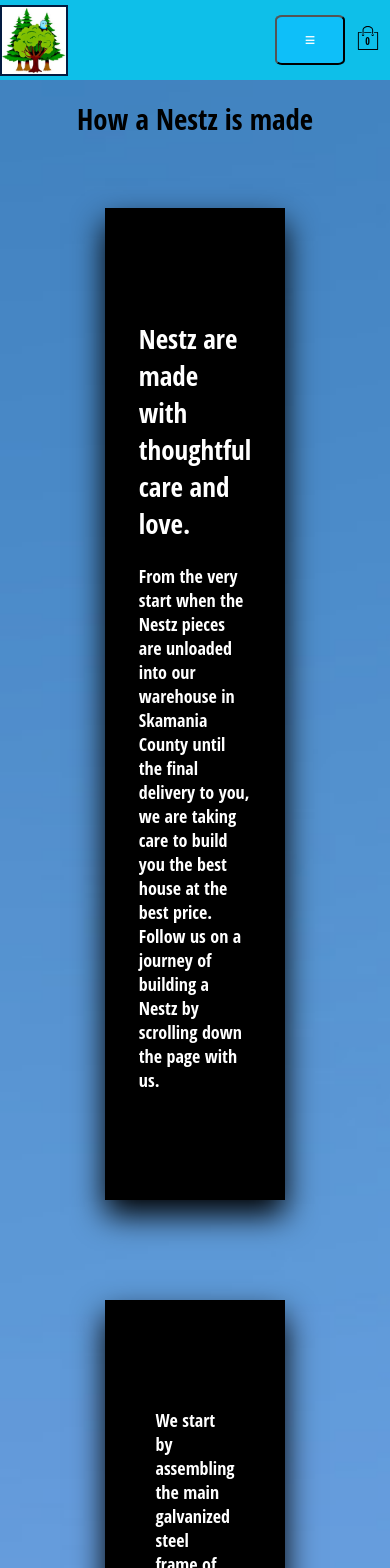
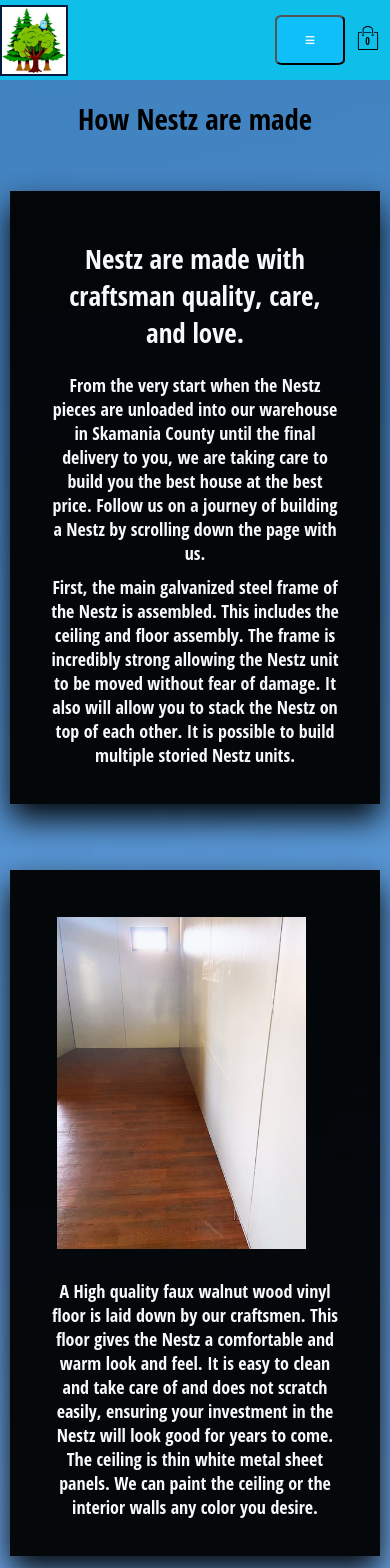
Before and after one commit to dorjepadma/nestz2.0, a React (Create React App) app: page /Construction in a window 390 px wide. Shown: the top 1568 px of the page. Built offline with nearby package versions, Linux system fonts and the light colour scheme; no server answers; the database is empty; a web font is replaced by a local one.

Commit message:
web responsiveness and enhanced UI for the Nestz Construction Page is finished

```diff
--- a/src/Components/footer/Footer.component.jsx
+++ b/src/Components/footer/Footer.component.jsx
@@ -64,7 +64,7 @@
 
     <div className="row text-center">
       <div className="col-md-4 box">
-        <span className="copywrite
+        <span className="copyright
         ">©RobsinInc
         <script>document.write(new Date().getFullYear())</script>
         </span>
--- a/src/Routes/ConstructionPage/ConstructionPage.component.jsx
+++ b/src/Routes/ConstructionPage/ConstructionPage.component.jsx
@@ -1,5 +1,5 @@
 import React from 'react';
-import { Card, Container,  } from 'react-bootstrap';
+import { Card, Container } from 'react-bootstrap';
 import doorImage from '../../assets/images/processPage/NestzWithDoor.jpg'
 import wallJoint from '../../assets/images/processPage/NestzWallJoint.JPG'
 import WallPanel from '../../assets/images/processPage/nestzWallPanel.png'
@@ -16,126 +16,114 @@
 
 const Construction = () => (
 <div className='processPage'>
-<div className='processTitle'>
-  <h1 >How a Nestz is made</h1>
+  <div className='processTitle'>
+    <h1 >How Nestz are made</h1>
   </div>
-
   <Container className='panelCard'>
     <Card.Body>
-      <Card.Title>
+      <div className= 'processText'>
         <h2>
-          Nestz are made with thoughtful care and love.
+          Nestz are made with craftsman quality, care, and love.
         </h2>
-      </Card.Title>
-      <Card.Text>
-      From the very start when the Nestz pieces are unloaded into our warehouse in Skamania County until the final delivery to you, we are taking care to build you the best house at the best price. Follow us on a journey of building a Nestz by scrolling down the page with us.
-      </Card.Text>
+      </div>
+      <div className= 'processText'>
+        From the very start when the Nestz pieces are unloaded into our warehouse in Skamania County until the final delivery to you, we are taking care to build you the best house at the best price. Follow us on a journey of building a Nestz by scrolling down the page with us.
+      </div>
+
+      <div className= 'processText'>
+        First, the main galvanized steel frame of the Nestz is assembled. This includes the ceiling and floor assembly. The frame is incredibly strong allowing the Nestz unit to be moved without fear of damage. It also will allow you to stack the Nestz on top of each other. It is possible to build multiple storied Nestz units.
+      </div>
     </Card.Body>
   </Container>
 
   <Container className='panelCard'>
-    <Card.Body>
-      <Card.Text>
-        We start by assembling the main galvanized steel frame of the Nestz. This includes the ceiling and floor assembly.
-      </Card.Text>
-    </Card.Body>
+      <div className= 'constructionImgContainer'>
+      <Card.Img  className='constructionImage' src={Floor} alt='nestz walls being placed'/>
+      </div>
+      <div className= 'processText'>
+       A High quality faux walnut wood vinyl floor is laid down by our craftsmen. This floor gives the Nestz a comfortable and warm look and feel. It is easy to clean and take care of and does not scratch easily, ensuring your investment in the Nestz will look good for years to come. The ceiling is thin white metal sheet panels. We can paint the ceiling or the interior walls any color you desire.
+      </div>
+
   </Container>
 
   <Container className='panelCard'>
-      <div>
-      <Card.Img  className= 'processImage' src={Floor} alt='nestz walls being placed'/>
+      <div className= 'processText'>
+        R-15 rock wool insulated steel wall panels are placed around the main frame. Windows and a door opening are carefully cut out of the panels. The rock wool is incredible energy efficient and is a great way to keep the Nestz warm. It also helps to keep out unwanted noise from the environment. The rock wool is also naturally fire resistant making it ideal for placement in country forest surroundings.
       </div>
-    <Card.Body>
-      <Card.Text>
-        We continue by laying down with precision the high quality faux walnut wood vinyl floor. This floor gives the Nestz a comfortable and warm look and feel.
-      </Card.Text>
-    </Card.Body>
+      <div className= 'constructionImgContainer'>
+        <Card.Img className='constructionImage' src={Walls} alt='nestz walls being placed'/>
+      </div>
+
+
   </Container>
 
   <Container className='panelCard'>
-      <div>
-        <Card.Img  className= 'processImage' src={Walls} alt='nestz walls being placed'/>
-      </div>
-    <Card.Body>
-      <Card.Text>
-        then we place the R-15 rock wool insulated steel wall panels, we cut out the window and door openings. We install the double pained low e windows and insulate steel door.
-      </Card.Text>
-    </Card.Body>
+    <div className= 'constructionImgContainer'>
+      <Card.Img className='constructionImage' src={doorImage} alt='a nestz door'/>
+    </div>
+    <div className= 'processText'>
+      Double paned low e windows and an insulated steel door are installed. The door is strong, solid, and secure with a steel dead bolt. The windows open to allow fresh air in along with plenty of light. After all gaps are filled with high quality spray foam, the windows and door are sealed with a vinyl edging.
+    </div>
   </Container>
 
   <Container className='panelCard'>
-      <div>
-        <Card.Img className= 'processImage' src={doorImage} alt='a nestz door'/>
-      </div>
-    <Card.Body>
-      <Card.Text>
-        We install the double pained low e windows and insulate steel door.
-      </Card.Text>
-    </Card.Body>
+    <div className= 'processText'>
+      Next the bathroom is installed. It includes a ceramic toilet and sink along with the plumbing so you can hook up to a sewer or sceptic line as soon as your receive the Nestz. There is also a shower as an optional configuration. Water drainage is not problem for the Nestz.There are two lights in the bathroom mounted in the ceiling as well as high window for more light and ventilation.
+    </div>
+    <div className= 'constructionImgContainer' >
+      <Card.Img  className='constructionImage' src={Bathroom} alt='a Nestz Bathroom'/>
+    </div>
   </Container>
 
   <Container className='panelCard'>
-    <div>
-      <Card.Img  className= 'processImage' src={Bathroom} alt='a nestz floor'/>
+    <div className= 'constructionImgContainer'>
+      <Card.Img className='constructionImage' src={Wiring} alt='a nestz power input Plug'/>
     </div>
-  <Card.Body>
-  <Card.Text>
-    We next install the bathroom if it is part of the order, which includes a toilet and sink, with a shower as an optional configuration.
-  </Card.Text>
-  </Card.Body>
+    <div className= 'constructionImgContainer'>
+      <Card.Img className='constructionImage' src={Plug} alt='a nestz power input Plug'/>
+    </div>
+
+    <div className= 'processText'>
+      The wiring, electrical fuse panel, water heater, battery pack and plumbing are installed. This is the guts that make the home comfortable and work for you. Everyone likes electricity, water, and plumbing, so we thought, "lets give it to the people, they deserve a good living space." The result is an office or living space that is completely move in ready. All you have to worry about is what kind of furniture you want to place within the Nestz.
+    </div>
+
   </Container>
 
   <Container className='panelCard'>
-  <div>
-      <Card.Img  className= 'processImage' src={Wiring} alt='a nestz power input Plug'/>
+    <div className= 'processText'>
+      After the electricity is installed, the LED lights are installed so you and your family can see in a Nestz. I know it seems trivial, but being able to see is important. Following that, since we are in the Pacific North West we have added a heater so you can stay warm during the winter. There is an option to install an air conditioner if you want, now that the summers are getting warmer.
     </div>
-    <div>
-      <Card.Img  className= 'processImage' src={Plug} alt='a nestz power input Plug'/>
+    <div className='constructionImgContainer'>
+      <Card.Img className='constructionImage' src={Heater} alt='a nestz power input Plug'/>
     </div>
-    <Card.Body>
-    <Card.Text>
-      We install the wiring, electrical fuse panel, water heater, and the plumbing. This is the guts that makes the home comfortable and work for you. Everyone likes electricity, water, and plumbing, so we thought, "lets give it to the people, they deserve a good living space."
-    </Card.Text>
-  </Card.Body>
+    <div className='constructionImgContainer'>
+      <Card.Img className='constructionImage' src={Lights} alt='a nestz power input Plug'/>
+    </div>
+
+
   </Container>
 
   <Container className='panelCard'>
-  <div>
-      <Card.Img  className= 'processImage' src={Heater} alt='a nestz power input Plug'/>
+    <div className='constructionImgContainer'>
+      <img className='constructionImage' src={WallPanel} alt='wall panel'/>
     </div>
-    <div>
-      <Card.Img  className= 'processImage' src={Lights} alt='a nestz power input Plug'/>
+    <div className='constructionImgContainer'>
+      <img  className='constructionImage' src={wallJoint} alt='detail of wall panel'/>
     </div>
-    <Card.Body>
-    <Card.Text>
-      After the electricity is installed, we install the lights so you and your family can see in a Nestz. I know it seems trivial, but being able to see is important. Following that, since we are in the Pacific North West we have added a heater so you can stay warm during the winter.
-    </Card.Text>
-  </Card.Body>
+
+    <div className= 'processText'>
+      The decorative insulated metal faux wood siding on the outside of the Nestz is placed creating a classical cabin look. This also helps with insulation and contributes to the overall look of the Nestz. The siding is securely fastened ensuring that the Nestz can weather what ever challenges the environment of the Pacific Northwest will throw at it.
+    </div>
+
   </Container>
 
   <Container className='panelCard'>
-    <div>
-      <Card.Img className='processImage' variant="top" src={WallPanel} />
+    <div className= 'processText'>
+      Your Nestz is ready to be delivered to you. It is a warm, safe, and friendly environment that is quiet and comfortable. We hope you enjoy your new Nestz.
     </div>
-    <div>
-      <Card.Img className='processImage' variant="top" src={wallJoint} />
+    <div className='constructionImgContainer'>
+      <Card.Img className='constructionImage' src={CompleteNestz} />
     </div>
-    <Card.Body>
-    <Card.Text>
-      We place the decorative insulated metal wood look siding on the outside of the Nestz giving it a classical cabin look.
-    </Card.Text>
-    </Card.Body>
-  </Container>
-
-  <Container className='panelCard'>
-    <Card.Body>
-    <div>
-      <Card.Img className='processImage' variant="top" src={CompleteNestz} />
-    </div>
-    <Card.Text>
-      Now the Nestz is ready to be delivered to you.
-    </Card.Text>
-    </Card.Body>
   </Container>
 </div>
 )
--- a/src/Routes/ConstructionPage/ConstructionPage.styles.scss
+++ b/src/Routes/ConstructionPage/ConstructionPage.styles.scss
@@ -9,32 +9,55 @@
 }
 
 .panelCard {
+  display: flex;
+  flex-direction: row;
+  justify-content: center;
+  align-items: center;
+  width: 95%;
+  padding: 1.5em;
   color: white;
   font-size: large;
-  display: flex;
-  flex-direction: column;
-  justify-content: center;
-  align-items: center;
-  padding: 5em;
-  width: 40%;
-  margin: 50px auto;
-    background: black;
+  margin: 33px auto;
+  background: black;
+  opacity: .95;
     -moz-box-shadow: 0 0 20px black;
     -webkit-box-shadow: 0 0 20px black;
     box-shadow: 0 0 20px black;
     box-shadow: 0 15px 30px black;
+    @media (max-width: 800px) {
+      display: flex;
+      flex-direction: column;
+      align-items: center;
+      justify-content: center;
+
+    }
 }
-.processImage {
-  width: 70%;
-  position: relative;
-  margin-bottom: 2em;
-  background: black;
-  -moz-box-shadow: 0 0 10px white;
-  -webkit-box-shadow: 0 0 10px white;
-  box-shadow: 0 0 10px white;
-  box-shadow: 0 8px 15px white;
+.constructionImgContainer {
+  display: flex;
+  flex: 30%;
+  width: auto;
+  height: 300px;
+  margin: 5px;
+@media (max-width: 800px) {
+  flex: none;
+  height:auto;
+  margin: 0;
+  padding:20px;
+}
+}
+.constructionImage {
+  width: 90%;
+  height: 90%;
+  object-fit: cover;
 }
 .processTitle{
   color:black;
   font-size: larger;
 }
+.processText {
+  color:white;
+  font-size: large;
+  text-align: center;
+  margin: 10px;
+  font-weight: bold;
+}
--- a/src/Routes/Navigation/Navigation.component.jsx
+++ b/src/Routes/Navigation/Navigation.component.jsx
@@ -30,7 +30,6 @@
     <LeftContainer>
       <NavBarLinkContainer>
         < NavBarLink  to='/shop' >SHOP</ NavBarLink>
-        < NavBarLink  to='/Process' >MAKING NESTZ</ NavBarLink>
         < NavBarLink to='/FAQ' >F.A.Q.</ NavBarLink>
         < NavBarLink  to='/Story' >STORY</ NavBarLink>
         < NavBarLink  to='/Social' >SOCIAL</ NavBarLink>
@@ -60,7 +59,6 @@
  ( <NavBarExtendedContainer>
 < NavBarLinkExtended  to='/shop' >SHOP</ NavBarLinkExtended>
         < NavBarLinkExtended to='/FAQ' >F.A.Q.</ NavBarLinkExtended>
-        < NavBarLinkExtended  to='/Process' >MAKING NESTZ</ NavBarLinkExtended>
         < NavBarLinkExtended  to='/Story' >STORY</ NavBarLinkExtended>
         < NavBarLinkExtended  to='/Social' >SOCIAL</ NavBarLinkExtended>
         < NavBarLinkExtended  to='/Inquiries' >INQUIRIES</ NavBarLinkExtended>
```
Also changed, not shown: src/Components/footer/Footer.styles.scss (+6 -20 lines), src/Routes/Story/Story.styles.scss (+4 -3 lines).
